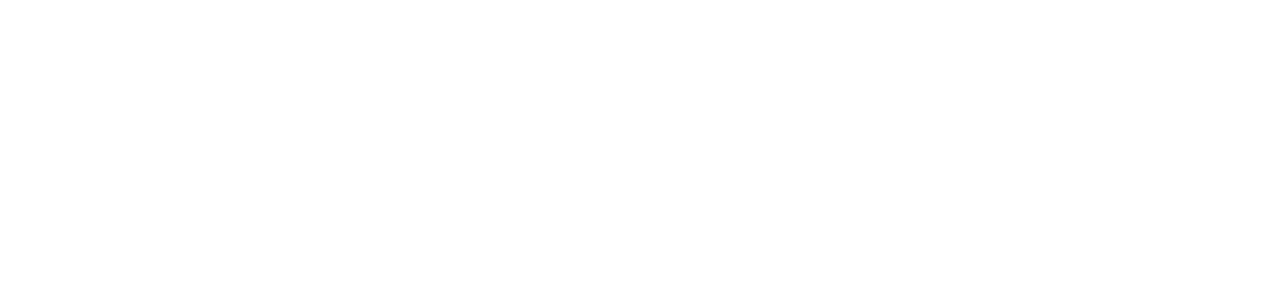
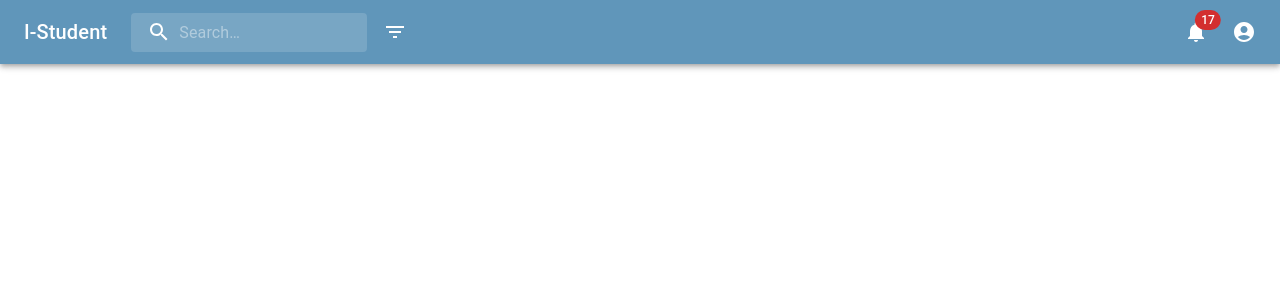
Before and after one commit to Dwyane37/DreamTeam, a React (Create React App) app in the folder frontend/: page /home in a window 1280 px wide. Before the commit this address had no page. Shown: the top 300 px of the page. Built offline with nearby package versions, Linux system fonts and the light colour scheme.

Commit message:
build navbar component and home page

```diff
--- a/frontend/src/App.js
+++ b/frontend/src/App.js
@@ -5,6 +5,7 @@
 import LoginPage from './pages/LoginPage';
 import RegisterPage from './pages/RegisterPage';
 import FindPasswordPage from './pages/FindPasswordPage';
+import HomePage from './pages/HomePage';
 function App() {
   return (
     <div>
@@ -14,6 +15,7 @@
           <Route path="/login" element={<LoginPage />} />
           <Route path="/register" element={<RegisterPage />} />
           <Route path="/find_password" element={<FindPasswordPage />} />
+          <Route path="/home" element={<HomePage />} />
         </Routes>
       </Router>
     </div>
--- /dev/null
+++ b/frontend/src/components/NavBar.jsx
@@ -0,0 +1,163 @@
+import * as React from 'react';
+import { styled, alpha } from '@mui/material/styles';
+import AppBar from '@mui/material/AppBar';
+import Box from '@mui/material/Box';
+import Toolbar from '@mui/material/Toolbar';
+import IconButton from '@mui/material/IconButton';
+import Typography from '@mui/material/Typography';
+import InputBase from '@mui/material/InputBase';
+import Badge from '@mui/material/Badge';
+import MenuItem from '@mui/material/MenuItem';
+import Menu from '@mui/material/Menu';
+import MenuIcon from '@mui/icons-material/Menu';
+import SearchIcon from '@mui/icons-material/Search';
+import AccountCircle from '@mui/icons-material/AccountCircle';
+import MailIcon from '@mui/icons-material/Mail';
+import NotificationsIcon from '@mui/icons-material/Notifications';
+import MoreIcon from '@mui/icons-material/MoreVert';
+import Logout from './Logout';
+import FilterListIcon from '@mui/icons-material/FilterList';
+import { useNavigate } from 'react-router-dom';
+
+const Search = styled('div')(({ theme }) => ({
+  position: 'relative',
+  borderRadius: theme.shape.borderRadius,
+  backgroundColor: alpha(theme.palette.common.white, 0.15),
+  '&:hover': {
+    backgroundColor: alpha(theme.palette.common.white, 0.25),
+  },
+  marginRight: theme.spacing(2),
+  marginLeft: 0,
+  width: '100%',
+  [theme.breakpoints.up('sm')]: {
+    marginLeft: theme.spacing(3),
+    width: 'auto',
+  },
+}));
+
+const SearchIconWrapper = styled('div')(({ theme }) => ({
+  padding: theme.spacing(0, 2),
+  height: '100%',
+  position: 'absolute',
+  pointerEvents: 'none',
+  display: 'flex',
+  alignItems: 'center',
+  justifyContent: 'center',
+}));
+
+const StyledInputBase = styled(InputBase)(({ theme }) => ({
+  color: 'inherit',
+  '& .MuiInputBase-input': {
+    padding: theme.spacing(1, 1, 1, 0),
+    // vertical padding + font size from searchIcon
+    paddingLeft: `calc(1em + ${theme.spacing(4)})`,
+    transition: theme.transitions.create('width'),
+    width: '100%',
+    [theme.breakpoints.up('md')]: {
+      width: '20ch',
+    },
+  },
+}));
+
+export default function NavBar () {
+  const [anchorEl, setAnchorEl] = React.useState(null);
+  const navigate = useNavigate();
+
+  const isMenuOpen = Boolean(anchorEl);
+
+  const handleProfileMenuOpen = (event) => {
+    setAnchorEl(event.currentTarget);
+  };
+
+
+  const handleMenuClose = () => {
+    setAnchorEl(null);
+  };
+
+  const navigateHome = () => {
+    navigate('/home')
+  }
+
+
+  const menuId = 'primary-search-account-menu';
+  const renderMenu = (
+    <Menu
+      anchorEl={anchorEl}
+      id={menuId}
+      keepMounted
+      open={isMenuOpen}
+      onClose={handleMenuClose}
+    >
+      <MenuItem onClick={handleMenuClose}>Profile</MenuItem>
+      <MenuItem onClick={handleMenuClose}>My account</MenuItem>
+      <Logout />
+    </Menu>
+  );
+
+
+  return (
+    <Box sx={{ flexGrow: 1 }}>
+      <AppBar position="static" sx={{ backgroundColor: '#6096ba' }}>
+        <Toolbar>
+          {/* <IconButton
+            size="large"
+            edge="start"
+            color="inherit"
+            aria-label="open drawer"
+            sx={{ mr: 2 }}
+          >
+            <MenuIcon />
+          </IconButton> */}
+          <Typography
+            variant="h6"
+            noWrap
+            component="div"
+            onClick={navigateHome}
+          >
+            I-Student
+          </Typography>
+          <Search>
+            <SearchIconWrapper>
+              <SearchIcon />
+            </SearchIconWrapper>
+            <StyledInputBase
+              placeholder="Search…"
+              inputProps={{ 'aria-label': 'search' }}
+            />
+          </Search>
+          <FilterListIcon />
+          <Box sx={{ flexGrow: 1 }} />
+          <Box>
+            {/* <IconButton size="large" aria-label="show 4 new mails" color="inherit">
+              <Badge badgeContent={4} color="error">
+                <MailIcon />
+              </Badge>
+            </IconButton> */}
+            <IconButton
+              size="large"
+              aria-label="show 17 new notifications"
+              color="inherit"
+            >
+              <Badge badgeContent={17} color="error">
+                <NotificationsIcon />
+              </Badge>
+            </IconButton>
+            <IconButton
+              size="large"
+              edge="end"
+              aria-label="account of current user"
+              aria-controls={menuId}
+              aria-haspopup="true"
+              onClick={handleProfileMenuOpen}
+              color="inherit"
+            >
+              <AccountCircle />
+            </IconButton>
+          </Box>
+
+        </Toolbar>
+      </AppBar>
+      {renderMenu}
+    </Box >
+  );
+}
--- a/frontend/src/components/RegisterForm.jsx
+++ b/frontend/src/components/RegisterForm.jsx
@@ -20,7 +20,6 @@
     apiPost('user/register', { username, password, email }).then((body) => {
       console.log(body);
       navigate('/login')
-
     });
   };
 
--- /dev/null
+++ b/frontend/src/pages/HomePage.jsx
@@ -0,0 +1,9 @@
+import React from 'react';
+import NavBar from '../components/NavBar';
+
+
+export default function HomePage () {
+    return <>
+        <NavBar />
+    </>
+}
```
